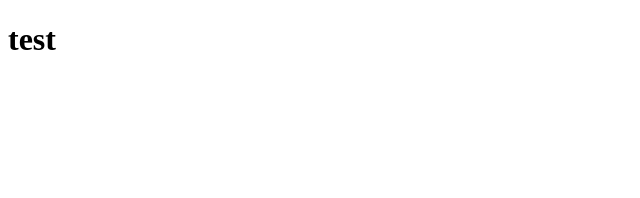
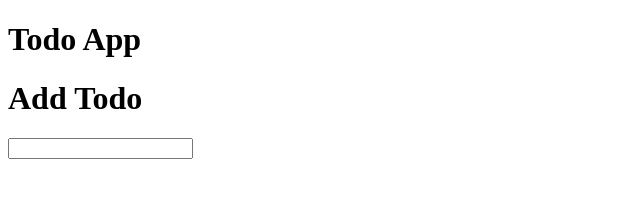
Before and after one commit to jwwals1/Todo-List, a plain HTML site: page index.html in a window 1280 px wide. Shown: the whole page, without its empty margins (0-640 px from the left). Drawn offline with Linux system fonts and the light colour scheme.

Commit message:
added main.js to index.html

```diff
--- a/index.html
+++ b/index.html
@@ -4,10 +4,11 @@
     <meta charset="UTF-8">
     <meta name="viewport" content="width=device-width, initial-scale=1.0">
     <title>Todo List</title>
+    <link rel="stylesheet" href="styles.css">
+
 </head>
 <body>
+    <div id="content"></div>
     <script src="main.js"></script>
-    <div id="content"></div>
-    <h1>test</h1>
 </body>
 </html>
--- a/main.js
+++ b/main.js
@@ -1 +1 @@
-alert("test");
+(()=>{"use strict";(()=>{const e=document.querySelector("#content"),t=document.createElement("div");t.classList.add("pageContent");const n=document.createElement("div");n.setAttribute("id","homepageContent");const d=document.createElement("h1");d.textContent="Todo App",n.appendChild(d),t.appendChild(n),e.appendChild(t)})(),(()=>{const e=document.querySelector("#content"),t=document.createElement("div");t.classList.add("pageContent");const n=document.createElement("div");n.setAttribute("id","addTodoContent");const d=document.createElement("form");d.classList.add("addTodoForm");const o=document.createElement("h1");o.textContent="Add Todo",d.appendChild(o);const c=document.createElement("input");c.type="text",d.appendChild(c),n.appendChild(d),t.appendChild(n),e.appendChild(t)})()})();
```
Also changed, not shown: styles.css (added).
